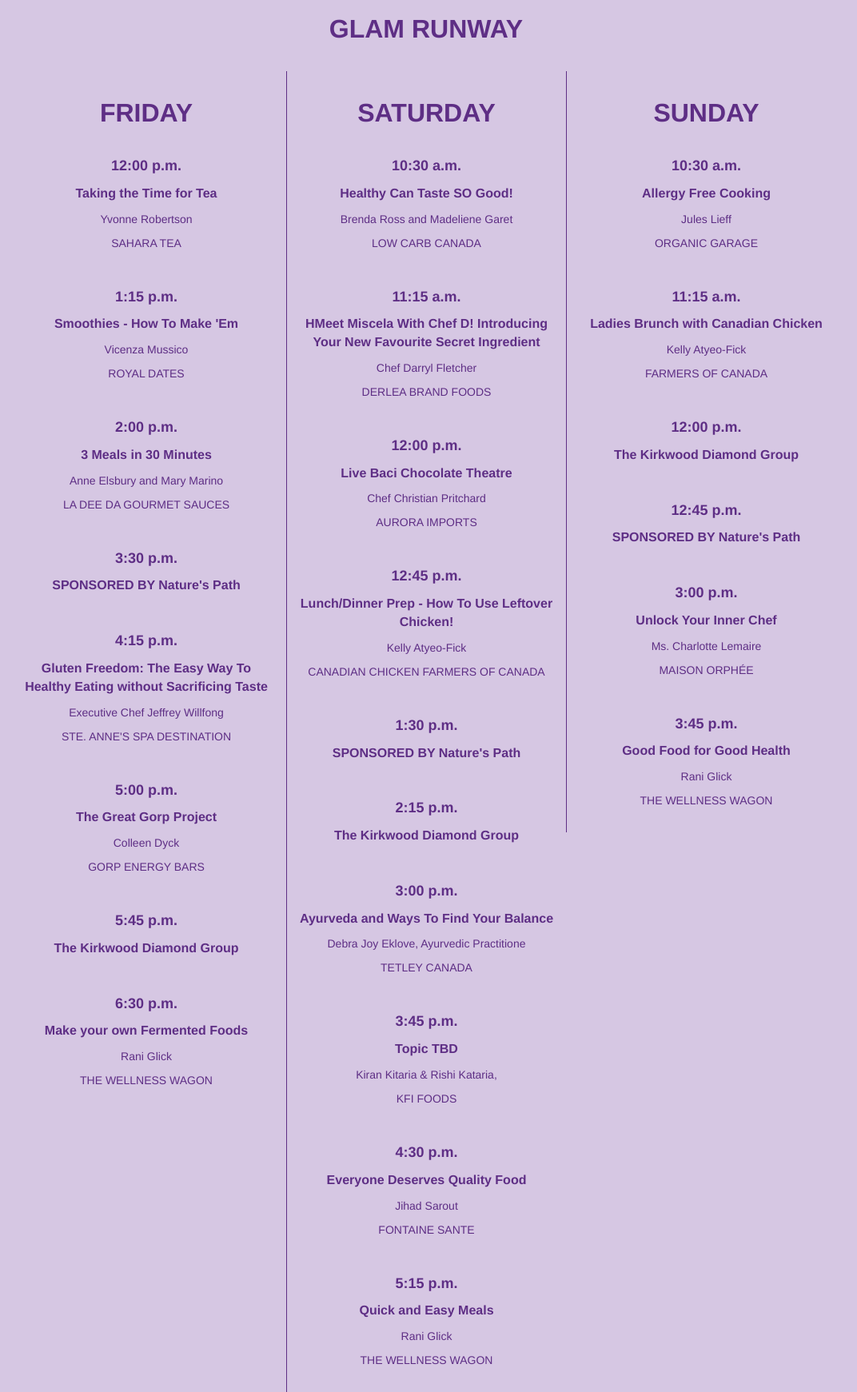
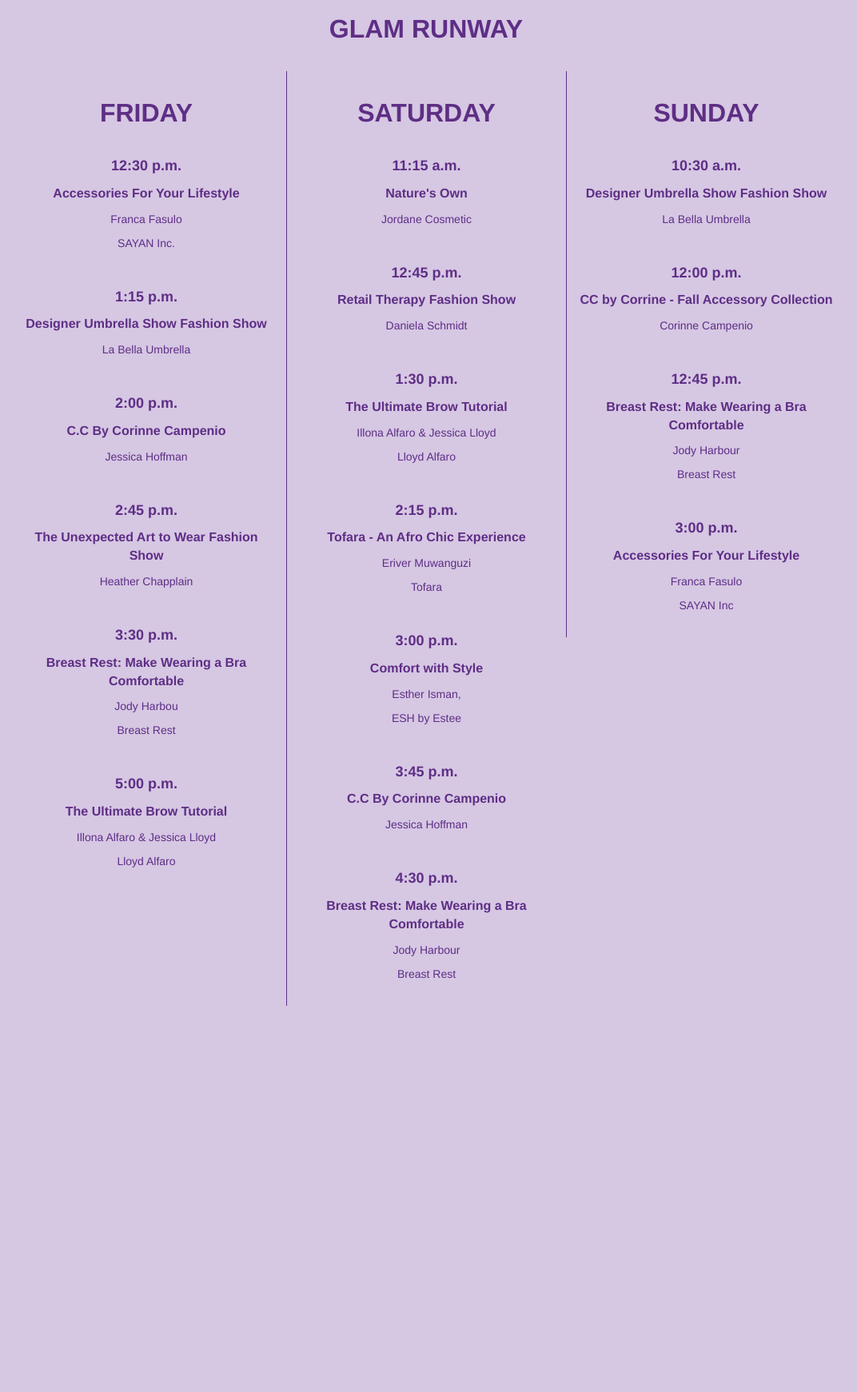
Before and after one commit to NikolaDavidovic/womans, a PHP site: page /schedule.php in a window 1280 px wide. Shown: the part 2362-4103 px from the top of the page at 80% size, without its empty margins (7-1079 px from the left). After the commit the page ends 3620 px from the top, so only its background shows below. Run offline with PHP 8.4, Linux system fonts and the light colour scheme.

Commit message:
continued working on schedule

```diff
--- a/schedule.php
+++ b/schedule.php
@@ -164,153 +164,118 @@
         <p class="stage text-center"> GLAM RUNWAY </p>
 
     <div class="col-md-4"> <p class="stage text-center"> FRIDAY </p>
-        <p class="time"> 12:00 p.m. </p>
-        <p class="name"> Taking the Time for Tea </p>
-        <p class="author"> Yvonne Robertson </p>
-        <p class="author"> SAHARA TEA </p>
+        <p class="time"> 12:30 p.m. </p>
+        <p class="name"> Accessories For
+Your Lifestyle </p>
+        <p class="author"> Franca Fasulo </p>
+        <p class="author"> SAYAN Inc. </p>
         <br/>
 
         <p class="time"> 1:15 p.m. </p>
-        <p class="name"> Smoothies - How To Make 'Em </p>
-        <p class="author"> Vicenza Mussico </p>
-        <p class="author"> ROYAL DATES </p>
+        <p class="name"> Designer Umbrella Show
+Fashion Show </p>
+        <p class="author">
+La Bella Umbrella </p>
         <br/>
 
         <p class="time"> 2:00 p.m. </p>
-        <p class="name"> 3 Meals in 30 Minutes </p>
-        <p class="author"> Anne Elsbury and Mary Marino </p>
-        <p class="author">  LA DEE DA GOURMET SAUCES</p>
+        <p class="name"> C.C By Corinne Campenio </p>
+        <p class="author"> Jessica Hoffman </p>
+        <br/>
+
+        <p class="time"> 2:45 p.m. </p>
+        <p class="name"> The Unexpected Art to Wear
+Fashion Show </p>
+        <p class="author"> Heather Chapplain </p>
         <br/>
 
         <p class="time"> 3:30 p.m. </p>
-        <p class="name"> SPONSORED BY Nature's Path </p>
-        <br/>
-
-        <p class="time"> 4:15 p.m. </p>
-        <p class="name"> Gluten Freedom: The Easy Way To Healthy Eating without Sacrificing Taste </p>
-        <p class="author"> Executive Chef Jeffrey Willfong </p>
-        <p class="author"> STE. ANNE'S SPA DESTINATION </p>
+        <p class="name"> Breast Rest: Make Wearing
+a Bra Comfortable </p>
+        <p class="author"> Jody Harbou </p>
+        <p class="author"> Breast Rest </p>
         <br/>
 
         <p class="time"> 5:00 p.m. </p>
-        <p class="name"> The Great Gorp Project </p>
-        <p class="author"> Colleen Dyck </p>
-        <p class="author"> GORP ENERGY BARS </p>
+        <p class="name"> The Ultimate Brow Tutorial </p>
+        <p class="author"> Illona Alfaro & Jessica Lloyd </p>
+        <p class="author"> Lloyd Alfaro </p>
         <br/>
 
-        <p class="time"> 5:45 p.m. </p>
-        <p class="name"> The Kirkwood Diamond Group </p>
-        <br/>
-
-        <p class="time"> 6:30 p.m. </p>
-        <p class="name"> Make your own Fermented Foods </p>
-        <p class="author"> Rani Glick </p>
-        <p class="author"> THE WELLNESS WAGON </p>
         <br/>
     </div>
 
     <div class="col-md-4 day"> <p class="stage text-center"> SATURDAY </p>
-        <p class="time"> 10:30 a.m. </p>
-        <p class="name"> Healthy Can
-            Taste SO Good! </p>
-        <p class="author">Brenda Ross and
-            Madeliene Garet </p>
-        <p class="author"> LOW CARB CANADA </p>
+
+        <p class="time"> 11:15 a.m. </p>
+        <p class="name"> Nature's Own </p>
+        <p class="author">Jordane Cosmetic </p>
         <br/>
 
-        <p class="time"> 11:15 a.m. </p>
-        <p class="name"> HMeet Miscela With Chef D!
-            Introducing Your New
-            Favourite Secret Ingredient </p>
-        <p class="author">Chef Darryl Fletcher </p>
-        <p class="author"> DERLEA BRAND FOODS </p>
+        <p class="time"> 12:45 p.m. </p>
+        <p class="name"> Retail Therapy
+Fashion Show </p>
+        <p class="author">Daniela Schmidt </p>
+        <br/>
+
+        <p class="time"> 1:30 p.m. </p>
+        <p class="name"> The Ultimate Brow Tutorial </p>
+        <p class="author">Illona Alfaro & Jessica Lloyd </p>
+        <p class="author"> Lloyd Alfaro </p>
+        <br/>
+
+        <p class="time"> 2:15 p.m. </p>
+        <p class="name"> Tofara - An Afro
+Chic Experience </p>
+        <p class="author"> Eriver Muwanguzi </p>
+        <p class="author"> Tofara </p>
+        <br/>
+
+        <p class="time"> 3:00 p.m. </p>
+        <p class="name"> Comfort with Style </p>
+        <p class="author">Esther Isman, </p>
+        <p class="author"> ESH by Estee </p>
+        <br/>
+
+        <p class="time"> 3:45 p.m. </p>
+        <p class="name"> C.C By Corinne Campenio </p>
+        <p class="author">Jessica Hoffman </p>
+        <br/>
+
+        <p class="time"> 4:30 p.m. </p>
+        <p class="name"> Breast Rest: Make Wearing
+a Bra Comfortable </p>
+        <p class="author">Jody Harbour </p>
+        <p class="author"> Breast Rest </p>
+        <br/>
+
+    </div>
+
+    <div class="col-md-4 day"> <p class="stage text-center"> SUNDAY </p>
+        <p class="time"> 10:30 a.m. </p>
+        <p class="name"> Designer Umbrella Show
+Fashion Show </p>
+        <p class="author">La Bella Umbrella </p>
         <br/>
 
         <p class="time"> 12:00 p.m. </p>
-        <p class="name"> Live Baci Chocolate Theatre </p>
-        <p class="author">Chef Christian Pritchard </p>
-        <p class="author"> AURORA IMPORTS </p>
+        <p class="name"> CC by Corrine - Fall
+Accessory Collection </p>
+        <p class="author">Corinne Campenio </p>
         <br/>
 
         <p class="time"> 12:45 p.m. </p>
-        <p class="name"> Lunch/Dinner Prep - How To
-            Use Leftover Chicken! </p>
-        <p class="author">Kelly Atyeo-Fick </p>
-        <p class="author"> CANADIAN CHICKEN
-            FARMERS OF CANADA </p>
-        <br/>
-
-        <p class="time"> 1:30 p.m. </p>
-        <p class="name"> SPONSORED BY
-            Nature's Path </p>
-        <br/>
-
-        <p class="time"> 2:15 p.m. </p>
-        <p class="name"> The Kirkwood
-            Diamond Group </p>
+        <p class="name"> Breast Rest: Make Wearing
+a Bra Comfortable </p>
+        <p class="author">Jody Harbour </p>
+        <p class="author">Breast Rest </p>
         <br/>
 
         <p class="time"> 3:00 p.m. </p>
-        <p class="name"> Ayurveda and Ways To
-            Find Your Balance </p>
-        <p class="author">Debra Joy Eklove,
-            Ayurvedic Practitione </p>
-        <p class="author"> TETLEY CANADA </p>
-        <br/>
-
-        <p class="time"> 3:45 p.m. </p>
-        <p class="name"> Topic TBD </p>
-        <p class="author">Kiran Kitaria & Rishi Kataria, </p>
-        <p class="author"> KFI FOODS </p>
-        <br/>
-
-        <p class="time"> 4:30 p.m. </p>
-        <p class="name"> Everyone Deserves
-Quality Food </p>
-        <p class="author">Jihad Sarout </p>
-        <p class="author"> FONTAINE SANTE </p>
-        <br/>
-
-        <p class="time"> 5:15 p.m. </p>
-        <p class="name"> Quick and Easy Meals </p>
-        <p class="author">Rani Glick </p>
-        <p class="author"> THE WELLNESS WAGON </p>
-        <br/>
-    </div>
-    <div class="col-md-4 day"> <p class="stage text-center"> SUNDAY </p>
-        <p class="time"> 10:30 a.m. </p>
-        <p class="name"> Allergy Free Cooking </p>
-        <p class="author">Jules Lieff </p>
-        <p class="author"> ORGANIC GARAGE </p>
-        <br/>
-
-        <p class="time"> 11:15 a.m. </p>
-        <p class="name"> Ladies Brunch with
-Canadian Chicken </p>
-        <p class="author">Kelly Atyeo-Fick </p>
-        <p class="author"> FARMERS OF CANADA </p>
-        <br/>
-
-        <p class="time"> 12:00 p.m. </p>
-        <p class="name"> The Kirkwood
-Diamond Group </p>
-        <br/>
-
-        <p class="time"> 12:45 p.m. </p>
-        <p class="name"> SPONSORED BY
-            Nature's Path </p>
-        <br/>
-
-        <p class="time"> 3:00 p.m. </p>
-        <p class="name"> Unlock Your Inner Chef </p>
-        <p class="author">Ms. Charlotte Lemaire </p>
-        <p class="author"> MAISON ORPHÉE </p>
-        <br/>
-
-        <p class="time"> 3:45 p.m. </p>
-        <p class="name"> Good Food for Good Health </p>
-        <p class="author">Rani Glick </p>
-        <p class="author"> THE WELLNESS WAGON </p>
+        <p class="name"> Accessories For
+Your Lifestyle </p>
+        <p class="author">Franca Fasulo </p>
+        <p class="author">SAYAN Inc </p>
         <br/>
     </div>
 
```
